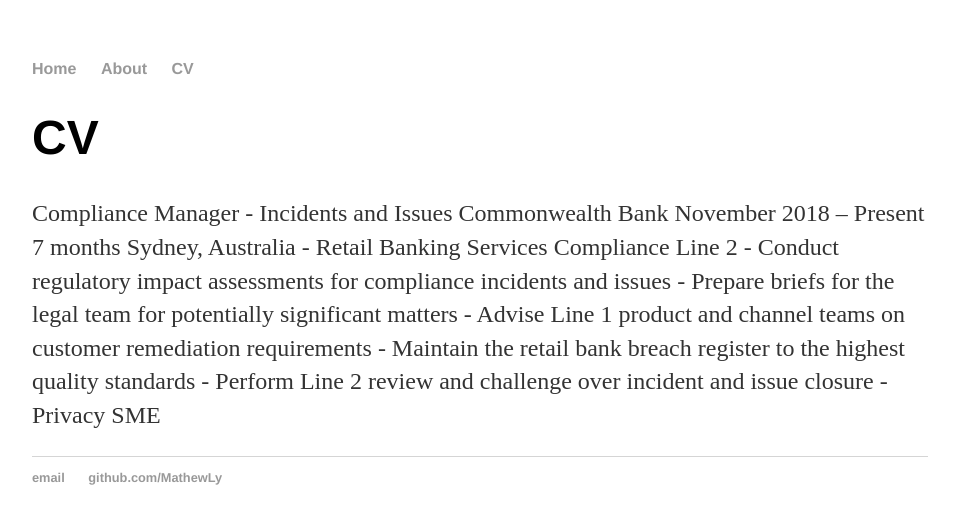
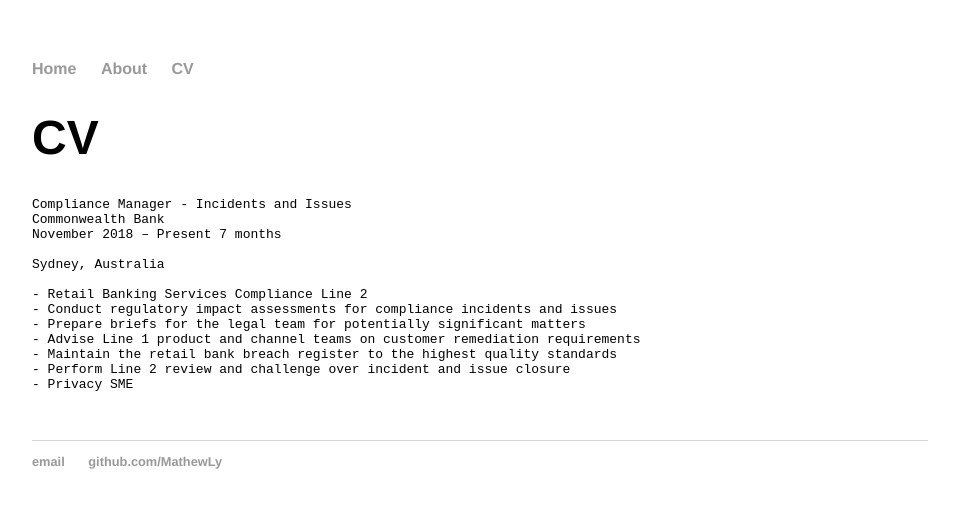
Before and after one commit to MathewLy/MathewLy.github.io, a Jekyll site: the page built from cv/index.html, in a window 1280 px wide. Shown: the top 524 px of the page, without its empty margins (160-1119 px from the left). Built offline with Jekyll 4.4.1, drawn with Linux system fonts in a browser that asks for light colours; comment, search, counter and statistics services are not loaded.

Commit message:
Update index.html

```diff
--- a/cv/index.html
+++ b/cv/index.html
@@ -4,7 +4,10 @@
 ---
 <div class="blurb">
 	<h1>CV</h1>
-	<p>Compliance Manager - Incidents and Issues
+	<p>
+
+<pre>
+Compliance Manager - Incidents and Issues
 Commonwealth Bank
 November 2018 – Present 7 months
 
@@ -17,5 +20,5 @@
 - Maintain the retail bank breach register to the highest quality standards
 - Perform Line 2 review and challenge over incident and issue closure
 - Privacy SME</p>
-
+</pre>
 </div><!-- /.blurb -->
```
